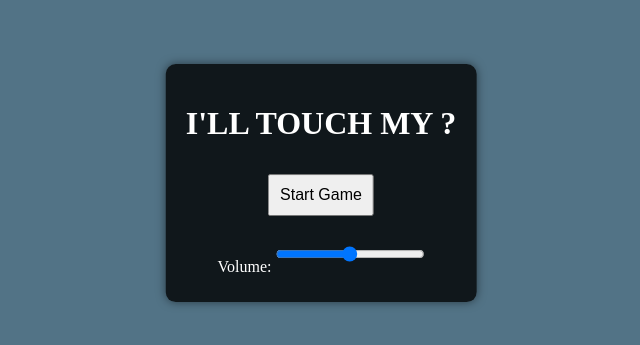
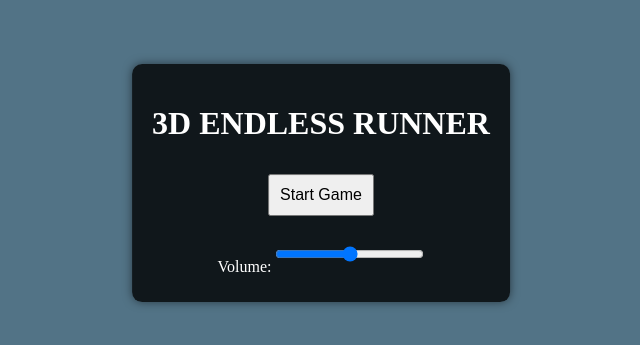
Before and after one commit to Jegmar/finalnagyudnigois, a website built with Vite: page index.html in a window 1280 px wide. Shown: the part 217-562 px from the top of the page, without its empty margins (319-959 px from the left). Built offline with nearby package versions, Linux system fonts and the light colour scheme.

Commit message:
merry xmas

```diff
--- a/index.html
+++ b/index.html
@@ -76,7 +76,7 @@
   <body>
     <!-- Game Panel -->
     <div id="game-panel">
-      <h1>I'LL TOUCH MY ?</h1>
+      <h1>3D ENDLESS RUNNER</h1>
       <button id="start-game">Start Game</button>
       <br />
       <label for="volume">Volume:</label>
```
